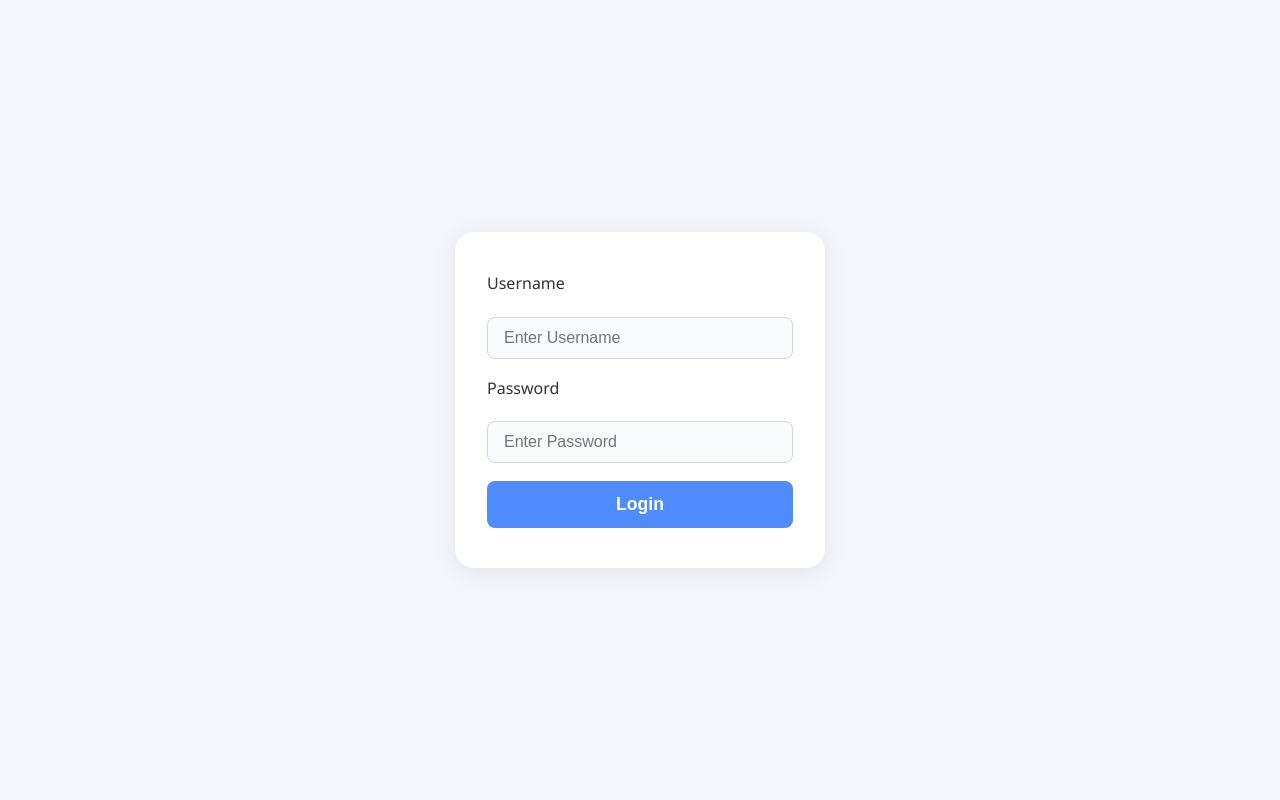
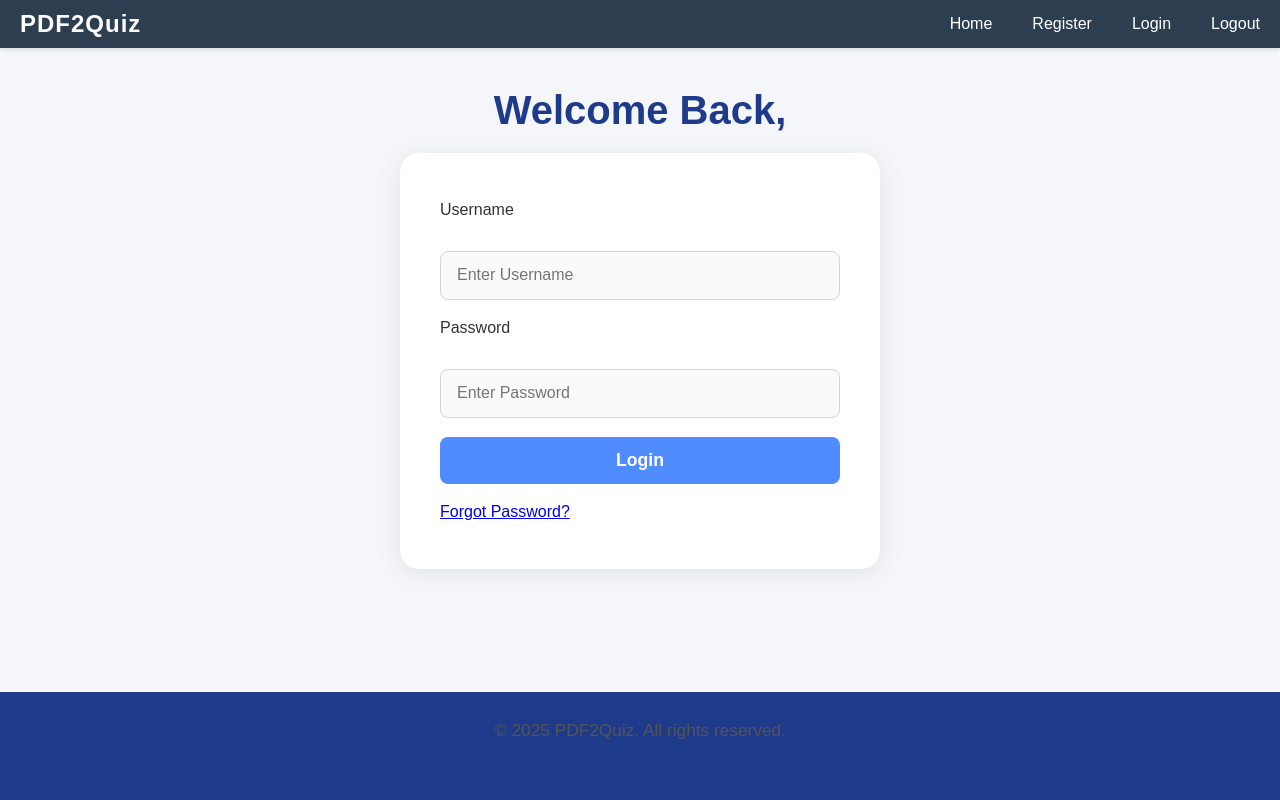
Before and after one commit to AbdulJH/GroupProject, a Flask app: page /login in a window 1280 px wide. Run offline with Flask 3, Linux system fonts and the light colour scheme.

```diff
--- a/main.py
+++ b/main.py
@@ -28,6 +28,10 @@ def login():
 def pdf2quizhome():
     return render_template("pdf2quizhome.html")
 
+@app.route("/logout")
+def logout():
+    return redirect(url_for("login"))
+
 if __name__ == "__main__":
     create_users_table()
     app.run(host="0.0.0.0", debug=True)
--- /dev/null
+++ b/static/css/home.css
@@ -0,0 +1,104 @@
+body{
+    font-family: Arial, sans-serif;
+    margin: 0;
+    padding: 0;
+    background-color: #f4f6f9;
+    color: #333;
+}
+
+.logo {
+    font-size: 1.5em;
+    font-weight: bold;
+    letter-spacing: 1px;
+}
+nav a{
+    color: white;
+    text-decoration: none;
+    margin-left: 20px;
+    font-weight: 500;
+    transition: color 0.3s;
+}
+nav a:hover {
+    color: #ffcc00;
+}
+.nav-links{
+  display: flex;
+  gap: 20px;
+  align-items: center;
+}
+p {
+    text-align: center;
+    max-width: 600px;
+    margin: 10px auto 40px auto;
+    font-size: 1.2em;
+    line-height: 1.6;
+    color: #555;
+}
+.upload-section {
+    text-align: center;
+    margin-top: 60px;
+}
+.upload-section h2{
+    font-size: 1.5rem;
+    color: #1e3a8a;
+    margin-bottom: 20px;
+}
+input[type="file"] {
+  margin-bottom: 15px;
+}
+
+button {
+  background-color: #1e3a8a;
+  color: white;
+  border: none;
+  padding: 10px 20px;
+  border-radius: 8px;
+  cursor: pointer;
+  font-size: 1rem;
+  transition: background-color 0.3s;
+  width: 100%;
+}
+
+button:hover {
+  background-color: #3b59b0;
+}
+.toolbar {
+  width: 100%;
+  margin: 0;
+  display: flex;
+  justify-content: space-between;
+  align-items: center;
+  padding: 10px 20px;
+  background-color: #2c3e50;
+  color: white;
+  box-shadow: 0 2px 4px rgba(0, 0, 0, 0.1);
+}
+.toolbar .logo {
+  display: flex;
+    align-items: center;
+  font-size: 1.5rem;
+  font-weight: bold;
+}
+.toolbar .logo img{
+    height: 40px;
+    margin-right: 10px;
+}
+.toolbar .nav-links a {
+  color: white;
+  text-decoration: none;
+  margin-left: 20px;
+  font-weight: 500;
+  transition: color 0.3s;
+}
+.toolbar .nav-links a:hover {
+  color: #ffcc00;
+}
+
+footer {
+  background-color: #1e3a8a;
+  color: white;
+  text-align: center;
+  padding: 15px 0;
+  width: 100%;
+  font-size: 0.9rem;
+}
--- /dev/null
+++ b/static/css/style.css
@@ -0,0 +1,134 @@
+
+* {
+  margin: 0;
+  padding: 0;
+  box-sizing: border-box;
+}
+
+body {
+  display: flex;
+  flex-direction: column;
+  min-height: 100vh;
+  margin: 0;
+  padding-top: 0;
+}
+.main.container{
+  flex-grow: 1
+}
+
+.main-content {
+  flex-grow: 1;
+  display: flex;
+  flex-direction: column;
+  justify-content: flex-start;
+  align-items: center;
+  padding-top: 20px;
+  min-height: 0;
+
+}
+.main-content h1{
+  font-size: 2.5rem;
+  color: #1e3a8a;
+  margin-top: 20px;
+  margin-bottom: 20px;
+  text-align: center;
+}
+.main-content p{
+  font-size: 1.2rem;
+  color: #555;
+  text-align: center;
+  max-width: 600px;
+  margin-bottom: 20px;
+  margin-right: auto;
+  line-height: 1.6;
+}
+.upload-section {
+  font-size: 1.5rem;
+  text-align: center;
+  margin-top: 30px;
+  margin-bottom: 20px;
+}
+
+.container {
+  background: #fff;
+  padding: 3rem 2.5rem;
+  border-radius: 1.2rem;
+  box-shadow: 0 4px 24px rgba(0, 0, 0, 0.08);
+  max-width: 480px;
+  width: 90%;
+  display: flex;
+  flex-direction: column;
+
+}
+
+form {
+  display: flex;
+  flex-direction: column;
+  gap: 1.2rem;
+}
+form label{
+  width: 100%;
+}
+
+label {
+  font-size: 1rem;
+  color: #333;
+  margin-bottom: 0.8rem;
+
+}
+
+input[type="text"],
+input[type="password"] {
+  width: 100%;
+  padding: 0.9rem 1rem;
+  border: 1px solid #d1d5db;
+  border-radius: 0.5rem;
+  font-size: 1rem;
+  background: #f9fafb;
+  transition: border 0.2s;
+  box-sizing: border-box;
+}
+
+input[type="text"]:focus,
+input[type="password"]:focus {
+  border: 1.5px solid #4f8cff;
+  outline: none;
+}
+
+button[type="submit"] {
+  background: #4f8cff;
+  color: #fff;
+  border: none;
+  border-radius: 0.5rem;
+  padding: 0.8rem 0;
+  font-size: 1.1rem;
+  font-weight: 600;
+  cursor: pointer;
+  transition: background 0.2s;
+}
+
+button[type="submit"]:hover {
+  background: #2563eb;
+}
+
+@media (max-width: 500px) {
+  .container {
+    padding: 1.2rem 0.5rem;
+    max-width: 98vw;
+  }
+
+  .forget-password {
+    font-size: 0.9rem;
+    text-align: right;
+    margin-top: -10px;
+  }
+  .forget-password-link {
+    color: #1e3a8a;
+    text-decoration: none;
+    transition: color 0.3s;
+  }
+  .forget-password-link:hover {
+    text-decoration: underline;
+    color: #3b59b0;
+  }
+}
--- a/static/style.css
+++ /dev/null
@@ -1,78 +0,0 @@
-/* Basic reset and box-sizing */
-* {
-  margin: 0;
-  padding: 0;
-  box-sizing: border-box;
-}
-
-body {
-  min-height: 100vh;
-  background: #f4f6fb;
-  display: flex;
-  align-items: center;
-  justify-content: center;
-  font-family: "Segoe UI", Arial, sans-serif;
-}
-
-.container {
-  background: #fff;
-  padding: 2.5rem 2rem;
-  border-radius: 1.2rem;
-  box-shadow: 0 4px 24px rgba(0, 0, 0, 0.08);
-  width: 100%;
-  max-width: 370px;
-  display: flex;
-  flex-direction: column;
-  gap: 1.2rem;
-}
-
-form {
-  display: flex;
-  flex-direction: column;
-  gap: 1.1rem;
-}
-
-label {
-  font-size: 1rem;
-  color: #333;
-  margin-bottom: 0.3rem;
-}
-
-input[type="text"],
-input[type="password"] {
-  padding: 0.7rem 1rem;
-  border: 1px solid #d1d5db;
-  border-radius: 0.5rem;
-  font-size: 1rem;
-  background: #f9fafb;
-  transition: border 0.2s;
-}
-
-input[type="text"]:focus,
-input[type="password"]:focus {
-  border: 1.5px solid #4f8cff;
-  outline: none;
-}
-
-button[type="submit"] {
-  background: #4f8cff;
-  color: #fff;
-  border: none;
-  border-radius: 0.5rem;
-  padding: 0.8rem 0;
-  font-size: 1.1rem;
-  font-weight: 600;
-  cursor: pointer;
-  transition: background 0.2s;
-}
-
-button[type="submit"]:hover {
-  background: #2563eb;
-}
-
-@media (max-width: 500px) {
-  .container {
-    padding: 1.2rem 0.5rem;
-    max-width: 98vw;
-  }
-}
--- a/templates/login.html
+++ b/templates/login.html
@@ -4,20 +4,22 @@
     <meta charset="UTF-8" />
     <meta name="viewport" content="width=device-width, initial-scale=1.0" />
     <title>Login</title>
-    <link
-      rel="stylesheet"
-      href="{{ url_for('static', filename='style.css') }}"
-    />
+    <link rel="stylesheet" href="{{ url_for('static', filename='css/style.css') }}"/>
+    <link rel="stylesheet" href="{{ url_for('static', filename='css/home.css') }}"/>
   </head>
 
   <body>
-    <div class="container">
+    {% include 'partials/navbar.html' %}
+     <div class="main-content">
+      <h1>Welcome Back,</h1>
+     <div class="container">
       <form id="my-login-form" action="/login" method="POST">
+
         <label for="username">Username</label>
         <input
           type="text"
           placeholder="Enter Username"
-          name="username"
+          name="Username"
           required
           id="login-username"
         />
@@ -32,8 +34,16 @@
         />
 
         <button type="submit">Login</button>
+        <div class="forget-password">
+          <a href="#">Forgot Password?</a>
+        </div>
       </form>
+      </div>
     </div>
+
+    <footer>
+    <p>&copy; 2025 PDF2Quiz. All rights reserved.</p>
+    </footer>
   </body>
 </html>
 {% if login_failed %}
--- /dev/null
+++ b/templates/partials/navbar.html
@@ -0,0 +1,9 @@
+<header class="toolbar">
+  <div class="logo">PDF2Quiz</div>
+  <nav class="nav-links">
+    <a href="{{ url_for('pdf2quizhome') }}">Home</a>
+    <a href="{{ url_for('register') }}">Register</a>
+    <a href="{{ url_for('login') }}">Login</a>
+    <a href="{{ url_for('logout') }}">Logout</a>
+  </nav>
+</header>
```
Also changed, not shown: docker-compose.yml (+10 -2 lines), static/home.css (deleted, +0 -24 lines), templates/pdf2quizhome.html (+25 -8 lines), templates/register.html (+26 -16 lines).
